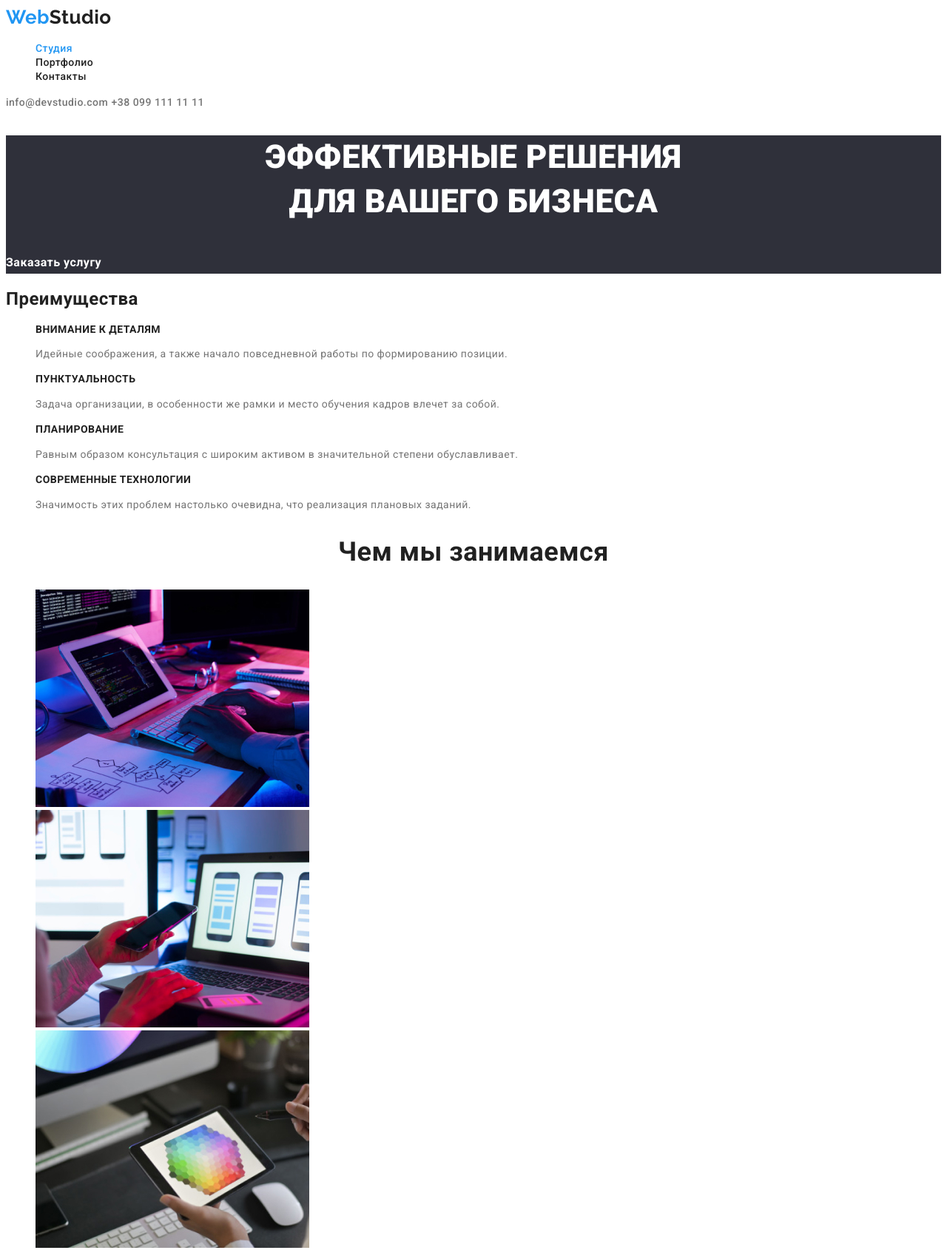
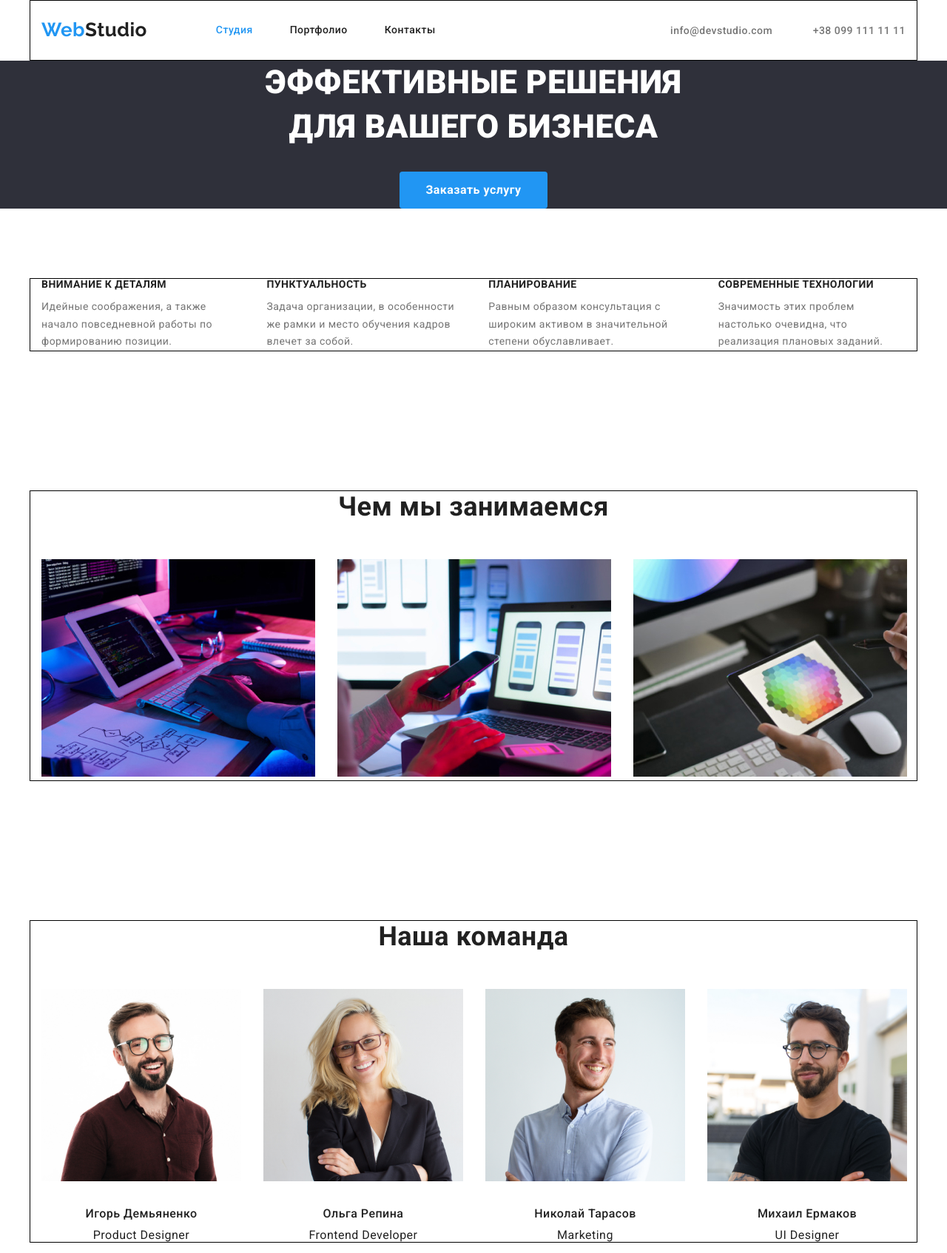
Before and after one commit to Oksana-94/goit-markup-hw-03, a plain HTML site: page index.html in a window 1280 px wide. Shown: the top 1694 px of the page at 74% size. Drawn offline with nearby package versions, Linux system fonts and the light colour scheme.

Commit message:
позиционирует элементы

```diff
--- a/css/styles.css
+++ b/css/styles.css
@@ -16,6 +16,45 @@ body {
   letter-spacing: 0.03em;
 }
 
+.main-nav {
+  display: flex;
+  align-items: center;
+}
+
+.container {
+  width: 1200px;
+  padding-left: 15px;
+  padding-right: 15px;
+  margin-left: auto;
+  margin-right: auto;
+
+  border: 1px solid black;
+}
+
+.section {
+  padding-top: 94px;
+  padding-bottom: 94px;
+}
+
+.flex {
+  display: flex;
+}
+
+.footer .logotype {
+  margin-bottom: 20px;
+}
+
+.footer-link {
+  margin-top: 9px;
+}
+
+.flex .logotype {
+  display: flex;
+  margin-right: 93px;
+  padding-top: 24px;
+  padding-bottom: 25px;
+}
+
 .logotype {
   font-family: Raleway, sans-serif;
   font-weight: 700;
@@ -23,10 +62,37 @@ body {
   line-height: 1.19;
 }
 
+.site-nav {
+  display: flex;
+  padding: 0;
+  margin: 0;
+}
+
+.site-nav .item:not(:last-child) {
+  margin-right: 50px;
+}
+
 .site-nav .link {
+  display: block;
+  padding-top: 32px;
+  padding-bottom: 32px;
+
   font-weight: 500;
   font-size: 14px;
   line-height: 1.14;
+}
+
+.address-list {
+  margin-left: auto;
+}
+
+.address-list .address:not(:last-child) {
+  margin-right: 50px;
+}
+
+.address-list .address {
+  padding-top: 32px;
+  padding-bottom: 32px;
 }
 
 button {
@@ -36,24 +102,99 @@ button {
   font-weight: 500;
   line-height: 1.63;
   text-align: center;
+  border-radius: 4px;
+  padding: 6px 22px;
+  min-width: 73px;
+  height: 38px;
+  text-align: center;
+  border: transparent;
+}
+
+.button:not(:last-child) {
+  margin-right: 8px;
+}
+
+.websites {
+  min-width: 128px;
+}
+
+.app {
+  min-width: 145px;
+}
+
+.design {
+  min-width: 103px;
+}
+
+.marketing {
+  min-width: 130px;
+}
+
+.hero {
+  text-align: center;
 }
 
 .hero-title {
+  margin-bottom: 30px;
+
   color: var(--secondary-text-color);
 
   font-weight: 900;
   font-size: 44px;
   line-height: 1.36;
-  text-align: center;
   text-transform: uppercase;
 }
 
 .hero-link {
+  display: flex;
+  align-items: center;
+  padding-top: 10px;
+  padding-bottom: 10px;
+  padding-right: 32px;
+  padding-left: 32px;
+  margin-left: auto;
+  margin-right: auto;
+  justify-content: center;
+
   color: var(--secondary-text-color);
+  background-color: var(--accent-color);
 
   font-weight: 700;
   line-height: 1.88;
   text-align: center;
+  width: 200px;
+  height: 50px;
+  border-radius: 4px;
+}
+
+.none {
+  display: none;
+}
+
+.feature-list {
+  display: flex;
+}
+
+.feature-list .feature-item:not(:last-child) {
+  margin-right: 30px;
+}
+
+.footer {
+  padding: 60px 0;
+}
+
+.section-list {
+  display: flex;
+  width: 1170px;
+}
+
+.section-item {
+  width: calc((100% - 60px) / 3);
+  margin-right: 30px;
+}
+
+.section-item:nth-child(3n) {
+  margin-right: 0;
 }
 
 .section-title {
@@ -61,9 +202,29 @@ button {
   font-size: 36px;
   line-height: 1.17;
   text-align: center;
+
+  margin-bottom: 50px;
+}
+
+h1,
+h2,
+h3,
+h4,
+h5,
+h6,
+p,
+ul {
+  margin-top: 0;
+  margin-bottom: 0;
+}
+
+ul {
+  padding: 0;
 }
 
 .paragraph-title {
+  margin-bottom: 10px;
+
   font-weight: 700;
   font-size: 14px;
   line-height: 1.14;
@@ -74,6 +235,22 @@ button {
   font-weight: 400;
   font-size: 14px;
   line-height: 1.71;
+
+  margin: 0;
+}
+
+.team {
+  display: flex;
+  width: 1170px;
+}
+
+.team-item {
+  width: calc((100% - 90px) / 4);
+  margin-right: 30px;
+}
+
+.team-item:nth-child(4n) {
+  margin-right: 0;
 }
 
 .title-team {
@@ -81,12 +258,16 @@ button {
   font-weight: 500;
   line-height: 1.19;
   text-align: center;
+
+  margin-top: 30px;
 }
 
 .text-team {
   font-weight: 400;
   line-height: 1.19;
   text-align: center;
+
+  margin-top: 10px;
 }
 
 .link {
@@ -110,6 +291,43 @@ button {
   line-height: 1.71;
 }
 
+.footer-link {
+  color: rgb(255, 255, 255, 0.6);
+}
+
+.flex-element {
+  width: calc((100% - 60px) / 3);
+  margin-right: 30px;
+  margin-bottom: 30px;
+}
+
+.flex-element:nth-child(3n) {
+  margin-right: 0;
+}
+
+.flex-element:nth-last-child(-n + 3) {
+  margin-bottom: 0;
+}
+
+.local-nav,
+.list-nav {
+  display: flex;
+  flex-wrap: wrap;
+}
+
+.list-nav {
+  width: 1170px;
+}
+
+.local-nav {
+  margin-left: auto;
+  margin-right: auto;
+  margin-bottom: 50px;
+
+  text-align: center;
+  justify-content: center;
+}
+
 .title-works {
   font-weight: 700;
   font-size: 18px;
@@ -122,6 +340,10 @@ button {
   font-weight: 400;
   font-size: 16px;
   line-height: 1.87;
+}
+
+.footer {
+  color: var(--secondary-text-color);
 }
 
 .hero,
@@ -156,10 +378,10 @@ a {
   color: var(--paragraph-text-color);
 }
 
-.footer,
 .local-nav .link:hover,
 .local-nav .link:focus,
 button:hover,
 button:focus {
   color: var(--secondary-text-color);
+  background-color: var(--accent-color);
 }
--- a/index.html
+++ b/index.html
@@ -7,23 +7,26 @@
     <link rel="preconnect" href="https://fonts.gstatic.com">
     <link href="https://fonts.googleapis.com/css2?family=Raleway:wght@700&family=Roboto:wght@400;500;700;900&display=swap"
           rel="stylesheet">
+    <link rel="stylesheet" href="https://cdnjs.cloudflare.com/ajax/libs/modern-normalize/1.0.0/modern-normalize.min.css">
     <link rel="stylesheet" href="./css/styles.css">
 </head>
 <body>
     <!-- Шапка сайта -->
     <header class="page-header">
-        <nav>
-            <a href="./index.html" class="logotype"><span class="logo">Web</span>Studio</a>
+        <div class="container main-nav">
+        <nav class="flex">
+            <a href="./index.html" class="logotype"><span class="logo">Web</span>Studio</a></li>
             <ul class="site-nav">
-                <li><a href="" class="link current">Студия</a></li>
-                <li><a href="./portfolio.html" class="link">Портфолио</a></li>
-                <li><a href="" class="link">Контакты</a></li>
+                <li class="item"><a href="" class="link current">Студия</a></li>
+                <li class="item"><a href="./portfolio.html" class="link">Портфолио</a></li>
+                <li class="item"><a href="" class="link">Контакты</a></li>
             </ul>
         </nav>
-        <address>
+        <address class="address-list">
             <a href="mailto:info@devstudio.com" class="address">info@devstudio.com</a>
             <a href="tel:+380991111111" class="address">+38 099 111 11 11</a>
         </address>
+        </div>
     </header>
 
     <main>
@@ -35,83 +38,91 @@
 
     <!-- Преимущества -->
     <section class="section">
+        <div class="container">
         <!-- Заголовок скрыть! -->
-        <h2>Преимущества</h2>
-        <ul>
-            <li>
+        <h2 class="none">Преимущества</h2>
+        <ul class="feature-list">
+            <li class="feature-item">
                 <h3 class="paragraph-title">Внимание к деталям</h3>
-                <P class="section-paragraph">Идейные соображения, а также начало повседневной работы по формированию позиции.</P>
+                <p class="section-paragraph">Идейные соображения, а также начало повседневной работы по формированию позиции.</p>
             </li>
-            <li>
+            <li class="feature-item">
                 <h3 class="paragraph-title">Пунктуальность</h3>
                 <p class="section-paragraph">Задача организации, в особенности же рамки и место обучения кадров влечет за собой.</p>
             </li>
-            <li>
+            <li class="feature-item">
                 <h3 class="paragraph-title">Планирование</h3>
                 <p class="section-paragraph">Равным образом консультация с широким активом в значительной степени обуславливает.</p>
             </li>
-            <li>
+            <li class="feature-item">
                 <h3 class="paragraph-title">Современные технологии</h3>
                 <p class="section-paragraph">Значимость этих проблем настолько очевидна, что реализация плановых заданий.</p>
             </li>
         </ul>
+        </div>
     </section>
 
     <!-- Чем мы занимаемся -->
-    <section>
+    <section class="section">
+        <div class="container">
         <h2 class="section-title">Чем мы занимаемся</h2>
-        <ul>
-            <li>
+        <ul class="section-list">
+            <li class="section-item">
                 <img src="./images/r1.jpg" alt="Написание кода" width="370">
             </li>
-            <li>
+            <li class="section-item">
                 <a href="">
                     <img src="./images/r2.jpg" alt="Сравнение функций" width="370">
                 </a>
             </li>
-            <li>
+            <li class="section-item">
                 <a href="">
                     <img src="./images/r3.jpg" alt="Оформление дизайна" width="370">
                 </a>
             </li>
         </ul>
+        </div>
     </section>
 
     <!-- Команда -->
     <section class="section">
+        <div class="container">
         <h2 class="section-title">Наша команда</h2>
         <ul class="team">
-            <li>
+            <li class="team-item">
                 <img src="./images/img1.jpg" alt="Личная фотография" width="270">
                 <h3 class="title-team">Игорь Демьяненко</h3>
                 <p class="text-team">Product Designer</p>
             </li>
-            <li>
+            <li class="team-item">
                 <img src="./images/img2.jpg" alt="Личная фотография" width="270">
                 <h3 class="title-team">Ольга Репина</h3>
                 <p class="text-team">Frontend Developer</p>
             </li>
-            <li>
+            <li class="team-item">
                 <img src="./images/img3.jpg" alt="Личная фотография" width="270">
                 <h3 class="title-team">Николай Тарасов</h3>
                 <p class="text-team">Marketing</p>
             </li>
-            <li>
+            <li class="team-item">
                 <img src="./images/img4.jpg" alt="Личная фотография" width="270">
                 <h3 class="title-team">Михаил Ермаков</h3>
                 <p class="text-team">UI Designer</p>
             </li>
         </ul>
+        </div>
     </section>
     </main>
 
     <footer class="footer">
+        <div class="container">
         <a href="./index.html" class="logotype"><span class="logo">Web</span>Studio</a>
         <address class="footer-address">
             г. Киев, пр-т Леси Украинки, 26 <br />
-            <a href="mailto:info@example.com">info@example.com</a> <br />
-            <a href="tel:+380991111111">+38 099 111 11 11</a>
+            <a href="mailto:info@example.com" class="footer-link">info@example.com</a> <br />
+            <a href="tel:+380991111111" class="footer-link">+38 099 111 11 11</a>
         </address>
+        </div>
     </footer>
 </body>
 </html>
```
Also changed, not shown: portfolio.html (+31 -26 lines).
